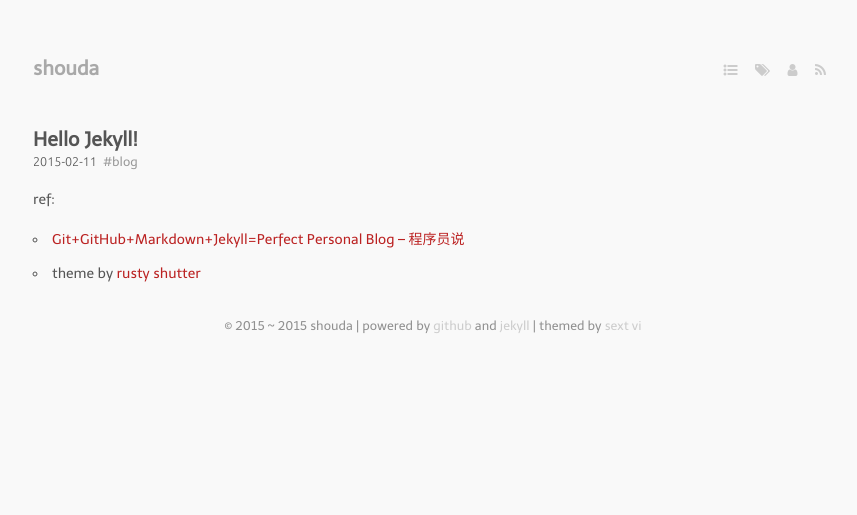
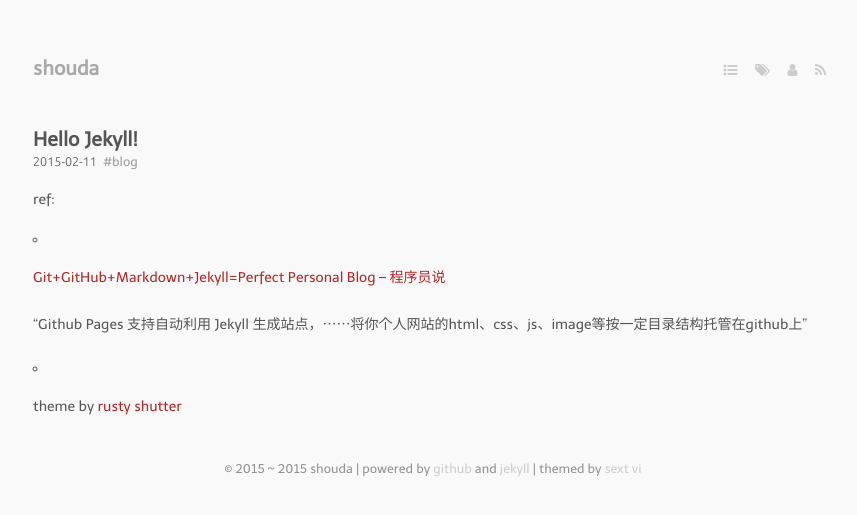
Before and after one commit to shouda/shouda.github.io, a Jekyll site: the page built from _posts/2015-02-11-hello-Jekyll.markdown, in a window 1280 px wide. Shown: the top 515 px of the page, without its empty margins (207-1064 px from the left). Built offline with Jekyll 4.4.1, drawn with Linux system fonts in a browser that asks for light colours; nearby versions of some CDN libraries; Markdown is read by kramdown in place of the engine named in the settings.

Commit message:
add quote

```diff
--- a/_posts/2015-02-11-hello-Jekyll.markdown
+++ b/_posts/2015-02-11-hello-Jekyll.markdown
@@ -9,4 +9,7 @@ tags:
 ref:
 
 * [Git+GitHub+Markdown+Jekyll=Perfect Personal Blog – 程序员说](http://www.devtalking.com/articles/git-gitHub-markdown-jekyll/)
+
+    "Github Pages 支持自动利用 Jekyll 生成站点，⋯⋯将你个人网站的html、css、js、image等按一定目录结构托管在github上"
+
 * theme by [rusty shutter](http://lhzhang.com/)
```
